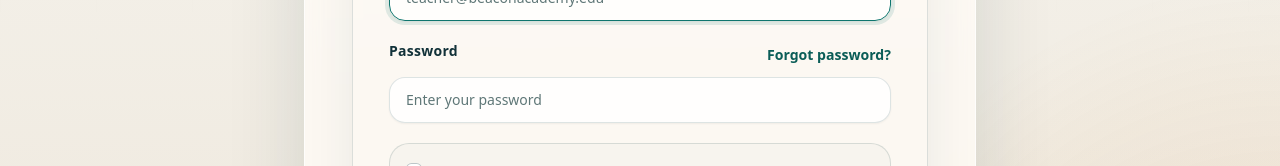
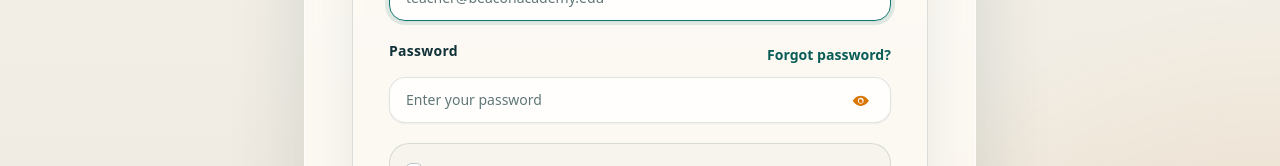
Before and after one commit to JustJay9k/schoolmanagement-system, a Next.js app in the folder frontend/: page /login in a window 1280 px wide. Shown: the part 634-800 px from the top of the page. Built offline with nearby package versions, Linux system fonts and the light colour scheme; no server answers.

Commit message:
Enhance login functionality with password visibility toggle and update styles

```diff
--- a/frontend/src/app/(auth)/login/login.module.css
+++ b/frontend/src/app/(auth)/login/login.module.css
@@ -78,6 +78,50 @@
     margin-top: 0.45rem;
 }
 
+.passwordField {
+    position: relative;
+}
+
+.passwordInput {
+    margin-top: 0.45rem;
+    padding-right: 3.2rem;
+}
+
+.eyeIcon {
+    width: 1.1rem;
+    height: 1.1rem;
+    fill: currentColor;
+}
+
+.passwordToggle {
+    position: absolute;
+    right: 0.9rem;
+    top: calc(50% + 0.225rem);
+    transform: translateY(-50%);
+    display: inline-flex;
+    align-items: center;
+    justify-content: center;
+    width: 2rem;
+    height: 2rem;
+    border: 0;
+    border-radius: 999px;
+    background: transparent;
+    color: var(--signal);
+    cursor: pointer;
+    transition: color 150ms ease, background-color 150ms ease;
+}
+
+.passwordToggle:hover {
+    color: var(--ink);
+    background: rgba(15, 118, 110, 0.08);
+}
+
+.passwordToggle:focus-visible {
+    outline: 2px solid rgba(15, 118, 110, 0.35);
+    outline-offset: 2px;
+    background: rgba(15, 118, 110, 0.08);
+}
+
 .passwordHeading {
     display: flex;
     align-items: center;
--- a/frontend/src/app/(auth)/login/page.js
+++ b/frontend/src/app/(auth)/login/page.js
@@ -17,6 +17,18 @@ const trustSignals = [
     'Fast recovery path for password reset and account support',
 ]
 
+const EyeIcon = () => (
+    <svg viewBox="0 0 24 24" aria-hidden="true" className={styles.eyeIcon}>
+        <path d="M12 5c-5.5 0-9.6 4.4-11 7 1.4 2.6 5.5 7 11 7s9.6-4.4 11-7c-1.4-2.6-5.5-7-11-7Zm0 11c-2.2 0-4-1.8-4-4s1.8-4 4-4 4 1.8 4 4-1.8 4-4 4Zm0-6.5A2.5 2.5 0 1 0 12 15a2.5 2.5 0 0 0 0-5Z" />
+    </svg>
+)
+
+const EyeOffIcon = () => (
+    <svg viewBox="0 0 24 24" aria-hidden="true" className={styles.eyeIcon}>
+        <path d="m2.1 4.7 1.4-1.4L20.7 20.5l-1.4 1.4-3-3c-1.3.6-2.8 1-4.3 1-5.5 0-9.6-4.4-11-7 .8-1.4 2.2-3.2 4.1-4.8l-3-3.4Zm5.6 5.6A4.9 4.9 0 0 0 7 12c1.4 2.6 3.8 5 5 5 .9 0 1.8-.2 2.7-.5l-1.7-1.7A4 4 0 0 1 10.2 10L7.7 7.6Zm2.7-2.7A8.6 8.6 0 0 1 12 9.5a2.5 2.5 0 0 1 2.5 2.5 2.6 2.6 0 0 1-.4 1.3l2 2c1.8-1.3 3-3 3.7-4.3-1.4-2.6-5.5-7-11-7a10 10 0 0 0-2.4.3Z" />
+    </svg>
+)
+
 const LoginContent = () => {
     const searchParams = useSearchParams()
 
@@ -27,6 +39,7 @@ const LoginContent = () => {
 
     const [email, setEmail] = useState('')
     const [password, setPassword] = useState('')
+    const [showPassword, setShowPassword] = useState(false)
     const [shouldRemember, setShouldRemember] = useState(false)
     const [errors, setErrors] = useState([])
     const [status, setStatus] = useState(null)
@@ -103,16 +116,29 @@ const LoginContent = () => {
                         </Link>
                     </div>
 
+                    <div className={styles.passwordField}>
                         <Input
                             id="password"
-                        type="password"
+                            type={showPassword ? 'text' : 'password'}
                             value={password}
-                        className={styles.input}
+                            className={styles.passwordInput}
                             onChange={event => setPassword(event.target.value)}
                             placeholder="Enter your password"
                             required
                             autoComplete="current-password"
                         />
+
+                        <button
+                            type="button"
+                            className={styles.passwordToggle}
+                            aria-pressed={showPassword}
+                            aria-label={showPassword ? 'Hide password' : 'Show password'}
+                            title={showPassword ? 'Hide password' : 'Show password'}
+                            onClick={() => setShowPassword(current => !current)}
+                        >
+                            {showPassword ? <EyeOffIcon /> : <EyeIcon />}
+                        </button>
+                    </div>
 
                     <InputError messages={errors.password} className="mt-2" />
                 </div>
--- a/frontend/src/app/LoginLinks.js
+++ b/frontend/src/app/LoginLinks.js
@@ -21,11 +21,7 @@ const LoginLinks = () => {
                         Login
                     </Link>
 
-                    <Link
-                        href="/register"
-                        className={`${linkClassName} bg-[var(--ink)] text-white hover:bg-[var(--accent-strong)] hover:text-white`}>
-                        Start trial
-                    </Link>
+                    {/* Register link removed per request */}
                 </>
             )}
         </div>
--- a/frontend/src/app/page.js
+++ b/frontend/src/app/page.js
@@ -40,19 +40,21 @@ const Home = () => {
         <div className="relative overflow-hidden">
             <LoginLinks />
 
-            <div className="mx-auto max-w-7xl px-4 pb-16 pt-24 sm:px-6 lg:px-8 lg:pt-28">
+            <div className="relative bg-cover bg-center" style={{ backgroundImage: "url('/images/classroom.jpg')" }}>
+                <div className="absolute inset-0 bg-black/50" />
+                <div className="mx-auto max-w-7xl px-4 pb-16 pt-24 sm:px-6 lg:px-8 lg:pt-28 relative z-10 text-white">
                 <section className="grid gap-10 lg:grid-cols-[1.1fr_0.9fr] lg:items-end">
                     <div className="space-y-8">
-                        <div className="inline-flex rounded-full border border-[var(--line)] bg-white/70 px-4 py-2 text-xs font-semibold uppercase tracking-[0.28em] text-[var(--muted)] shadow-sm backdrop-blur">
+                        <div className="inline-flex rounded-full border border-white/30 bg-white/10 px-4 py-2 text-xs font-semibold uppercase tracking-[0.28em] text-white shadow-sm backdrop-blur">
                             K-12 digital registering and school operations
                         </div>
 
                         <div className="space-y-5">
-                            <h1 className="max-w-4xl font-[var(--font-display)] text-5xl leading-[0.94] text-balance text-[var(--ink)] sm:text-6xl lg:text-7xl">
+                            <h1 className="max-w-4xl font-[var(--font-display)] text-5xl leading-[0.94] sm:text-6xl lg:text-7xl text-white">
                                 Attendance first. Leadership visibility built
                                 in.
                             </h1>
-                            <p className="max-w-2xl text-lg text-[var(--muted)] sm:text-xl">
+                            <p className="max-w-2xl text-lg text-white/90 sm:text-xl">
                                 Beacon School OS unifies primary and secondary
                                 attendance flows, student insight, discipline,
                                 timetable control, and fee tracking in one fast
@@ -68,7 +70,7 @@ const Home = () => {
                             </Link>
                             <Link
                                 href="/dashboard"
-                                className="inline-flex items-center justify-center rounded-full border border-[var(--line)] bg-white/70 px-6 py-3 text-sm font-semibold text-[var(--ink)] backdrop-blur transition hover:border-[var(--accent)] hover:text-[var(--accent-strong)]">
+                                className="inline-flex items-center justify-center rounded-full border border-white/30 bg-white/10 px-6 py-3 text-sm font-semibold text-white backdrop-blur transition hover:border-[var(--accent)] hover:text-[var(--accent-strong)]">
                                 Preview workspace
                             </Link>
                         </div>
@@ -102,7 +104,8 @@ const Home = () => {
                                 ].map(item => (
                                     <div
                                         key={item.label}
-                                        className="rounded-3xl border border-[var(--line)] bg-white/78 p-5">
+                                        tabIndex={0}
+                                        className="rounded-3xl border border-[var(--line)] bg-white/78 p-5 transition-transform duration-200 ease-out transform-gpu hover:-translate-y-1 hover:scale-105 cursor-pointer focus:outline-none focus:ring-4 focus:ring-[rgba(18,50,57,0.06)]">
                                         <p className="text-xs uppercase tracking-[0.24em] text-[var(--muted)]">
                                             {item.label}
                                         </p>
@@ -118,12 +121,16 @@ const Home = () => {
                         </div>
                     </div>
                 </section>
+                </div>
+            </div>
 
+            <div className="mx-auto max-w-7xl px-4 pb-16 pt-12 sm:px-6 lg:px-8">
                 <section className="mt-16 grid gap-6 lg:grid-cols-2">
                     {roleCards.map(card => (
                         <div
                             key={card.role}
-                            className="rounded-[32px] border border-[var(--line)] bg-[rgba(255,252,246,0.72)] p-7 shadow-[0_18px_45px_rgba(18,50,57,0.08)] backdrop-blur">
+                            tabIndex={0}
+                            className="rounded-[32px] border border-[var(--line)] bg-[rgba(255,252,246,0.72)] p-7 shadow-[0_18px_45px_rgba(18,50,57,0.08)] backdrop-blur transition-transform duration-200 ease-out transform-gpu hover:-translate-y-1 hover:scale-105 hover:shadow-[0_30px_80px_rgba(18,50,57,0.14)] hover:border-[var(--accent)] cursor-pointer focus:outline-none focus:ring-4 focus:ring-[rgba(18,50,57,0.06)]">
                             <p className="text-xs font-semibold uppercase tracking-[0.28em] text-[var(--signal)]">
                                 {card.role}
                             </p>
@@ -151,7 +158,8 @@ const Home = () => {
                             {workflowSteps.map((step, index) => (
                                 <div
                                     key={step}
-                                    className="flex gap-4 rounded-3xl border border-white/12 bg-white/8 p-4">
+                                    tabIndex={0}
+                                    className="flex gap-4 rounded-3xl border border-white/12 bg-white/8 p-4 transition-transform duration-200 ease-out transform-gpu hover:-translate-y-0.5 hover:scale-105 cursor-pointer focus:outline-none focus:ring-4 focus:ring-[rgba(255,255,255,0.06)]">
                                     <div className="flex h-9 w-9 shrink-0 items-center justify-center rounded-full bg-white/14 text-sm font-semibold">
                                         0{index + 1}
                                     </div>
@@ -167,7 +175,8 @@ const Home = () => {
                         {tracks.map(track => (
                             <div
                                 key={track.title}
-                                className="rounded-[32px] border border-[var(--line)] bg-white/76 p-7 shadow-[0_18px_45px_rgba(18,50,57,0.08)]">
+                                tabIndex={0}
+                                className="rounded-[32px] border border-[var(--line)] bg-white/76 p-7 shadow-[0_18px_45px_rgba(18,50,57,0.08)] transition-transform duration-200 ease-out transform-gpu hover:-translate-y-1 hover:scale-105 hover:shadow-[0_30px_80px_rgba(18,50,57,0.12)] hover:border-[var(--accent)] cursor-pointer focus:outline-none focus:ring-4 focus:ring-[rgba(18,50,57,0.06)]">
                                 <p className="text-xs uppercase tracking-[0.24em] text-[var(--muted)]">
                                     Structural split
                                 </p>
```
Also changed, not shown: frontend/public/images/classroom.jpg (added). Lines whose indentation alone changed are shown as unchanged.
